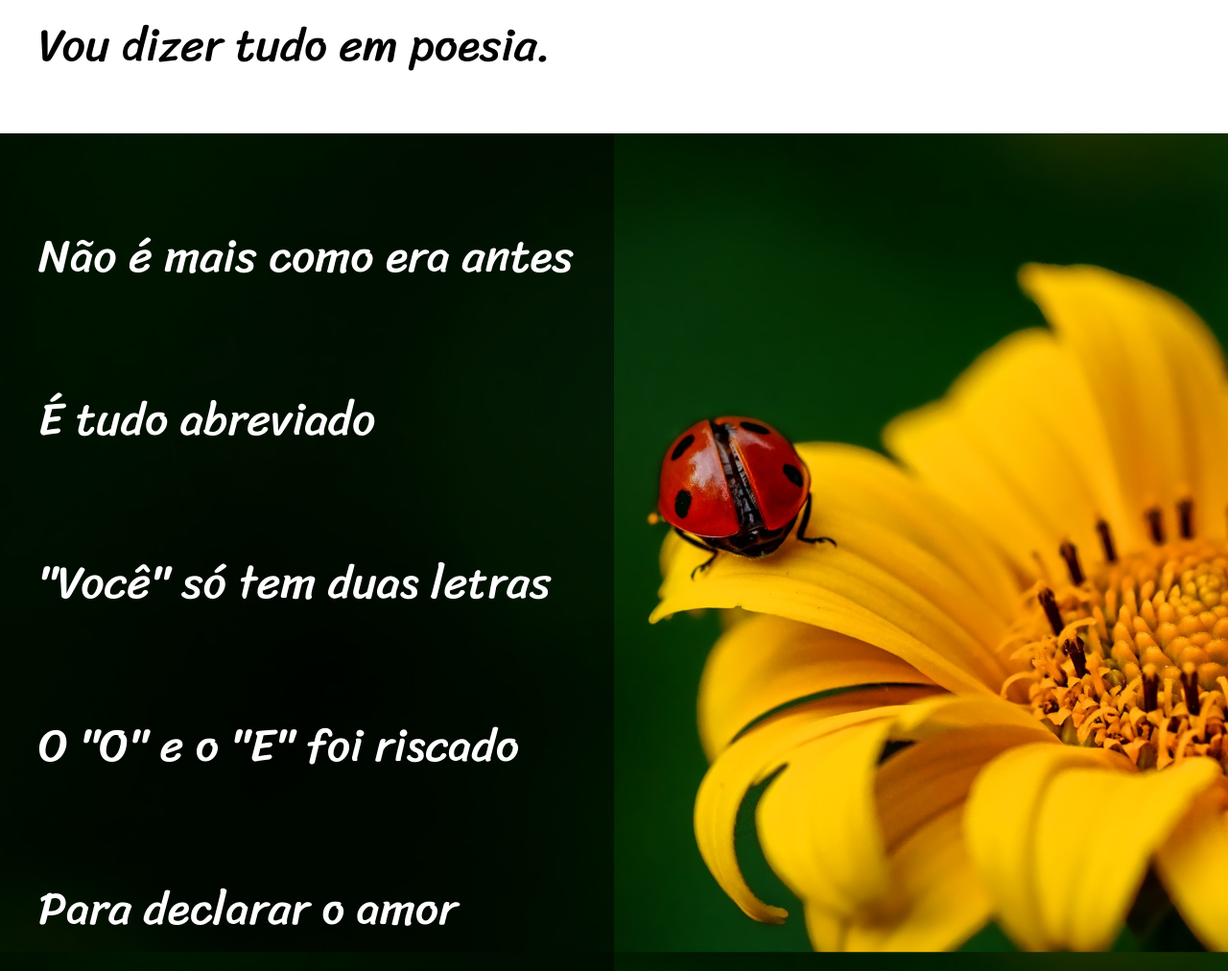
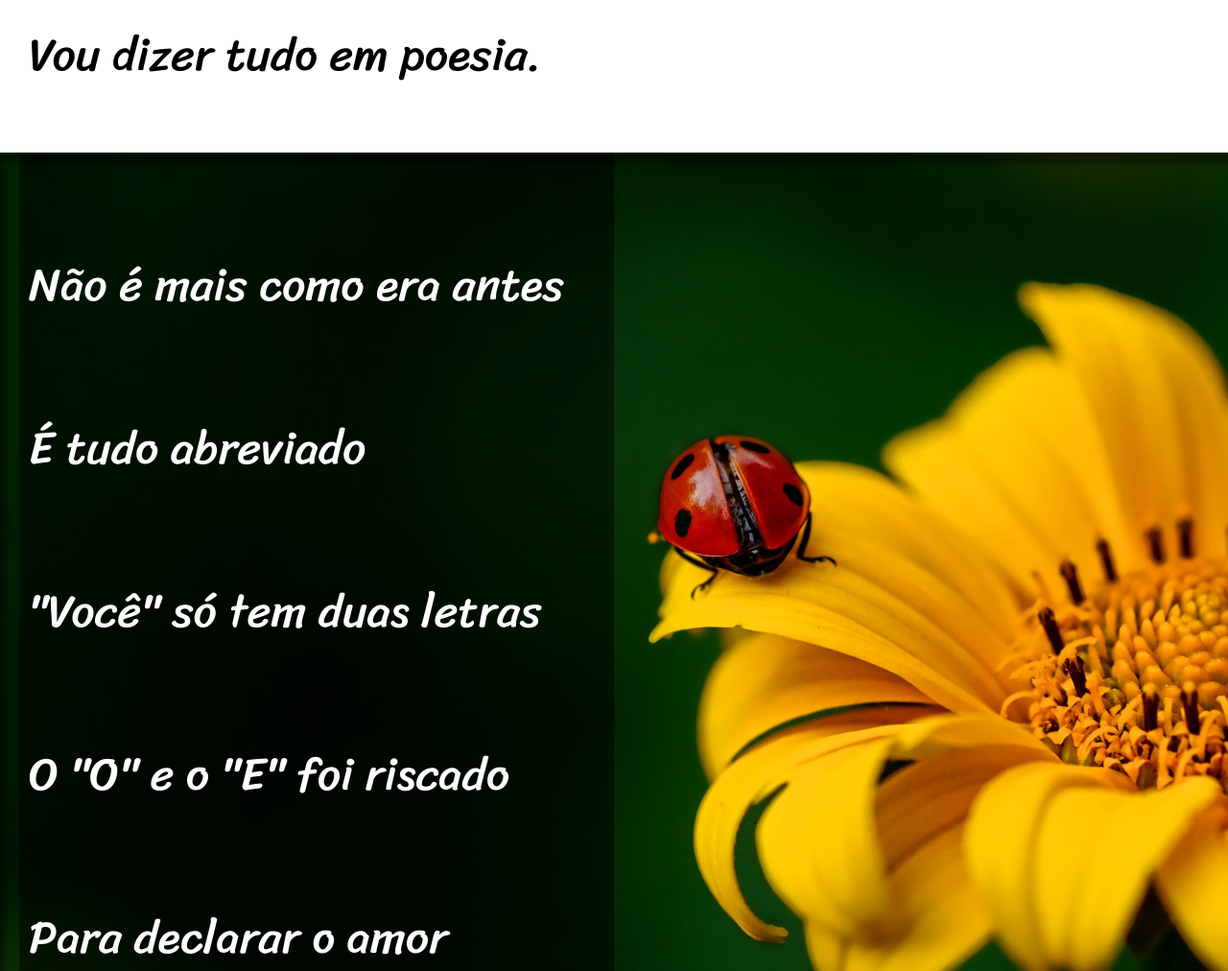
Before and after one commit to GuilhermeAraujo062/projeto-cordel, a plain HTML site: page index.html in a window 1280 px wide. Shown: the part 1440-2452 px from the top of the page at 96% size. Drawn offline with Linux system fonts and the light colour scheme.

Commit message:
Update style.css

```diff
--- a/style.css
+++ b/style.css
@@ -57,7 +57,8 @@ section > p{
     font-family: var(--fonte3);
     font-size: 3em;
     max-width: 600px;
-    padding-left: 40px;
+    padding: 10px;
+    margin-left: 20px;
 
 }
 
@@ -67,6 +68,7 @@ section#img01{
     background-size: cover;
     background-position: bottom center;
     background-attachment: fixed;
+    box-shadow: inset 5px 12px 5px rgba(0, 0, 0, 0.397);
 }
 
 section#img01 > p{
@@ -80,6 +82,7 @@ section#img02{
     background-size: cover;
     background-position: bottom center;
     background-attachment: fixed;
+    box-shadow: inset 5px 12px 5px rgba(0, 0, 0, 0.397);
 }
 
 section#img02 > p{
```
